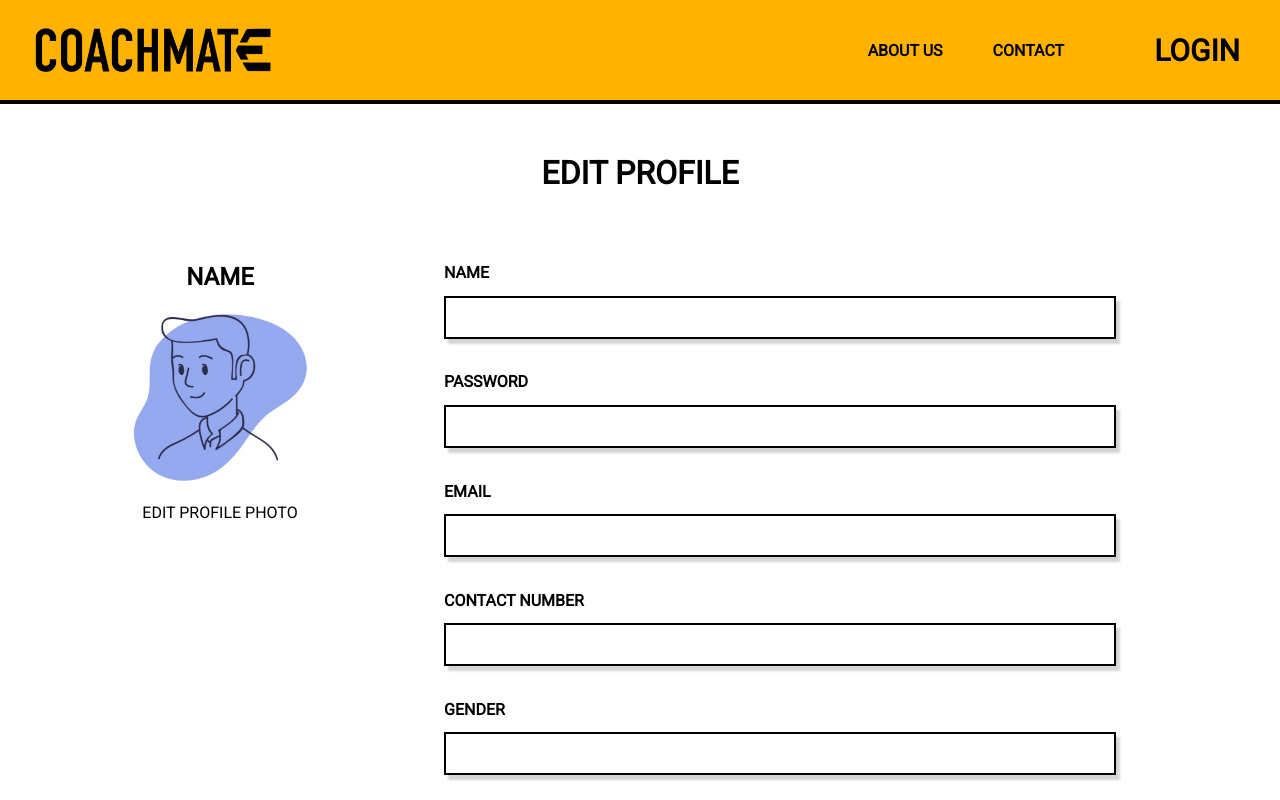
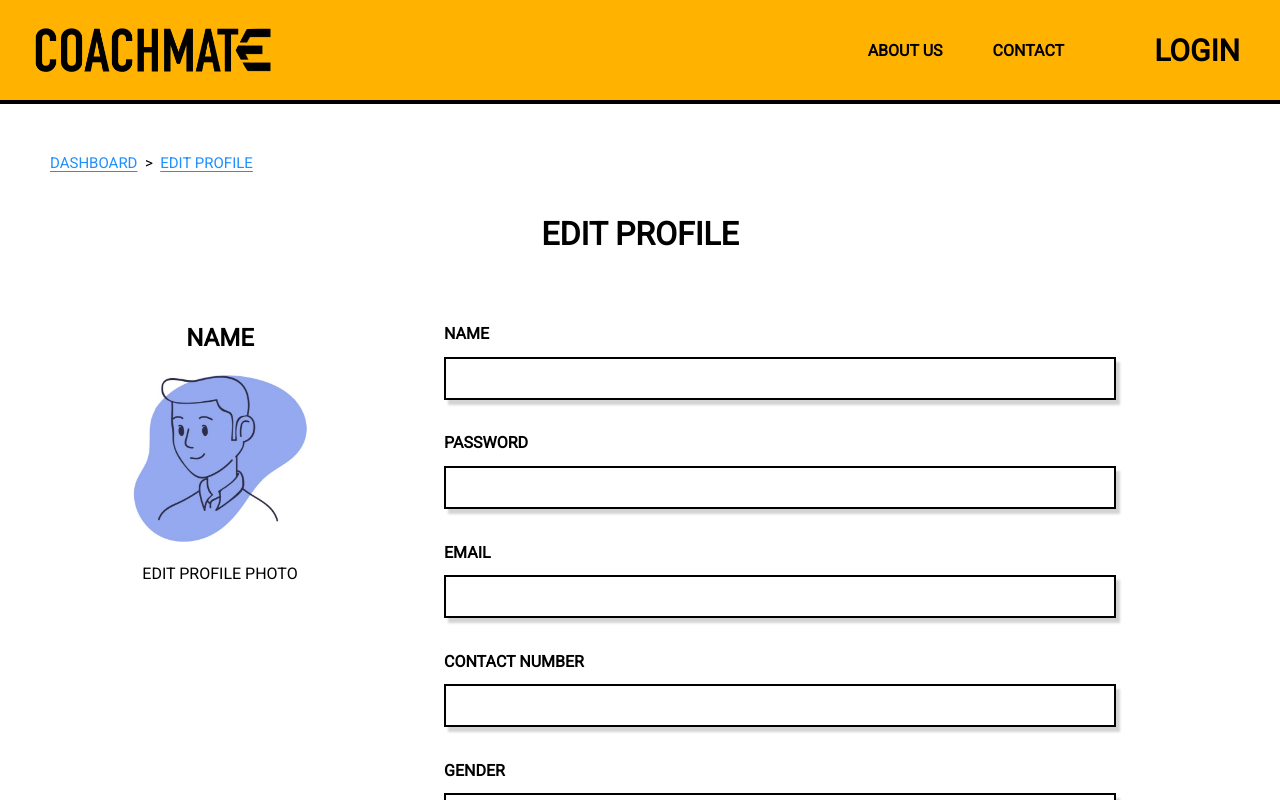
Before and after one commit to The-Collective-unimelb/CoachMate-Frontend, a React (Create React App) app: page /edit-profile in a window 1280 px wide. Shown: the top 800 px of the page. Built offline with nearby package versions, Linux system fonts and the light colour scheme.

Commit message:
Added back navigation

```diff
--- a/src/components/Booking/AthleteBooking.js
+++ b/src/components/Booking/AthleteBooking.js
@@ -2,15 +2,52 @@ import { Link } from "react-router-dom";
 import classes from "./AthleteBooking.module.css";
 
 const DUMMY_VARS = [
-  { date: "10/10/2022", time: "10:00am", coach: "Jett", location: "Nunawading", price: "100", status: "Booked" },
-  { date: "10/10/2022", time: "10:00am", coach: "Pheonix", location: "Clayton", price: "100", status: "Cancelled" },
-  { date: "10/10/2022", time: "10:00am", coach: "Omen", location: "Sunshine", price: "100", status: "Booked" },
-  { date: "10/10/2022", time: "10:00am", coach: "Jade", location: "Glen Waverley", price: "100", status: "Booked" },
+  {
+    date: "10/10/2022",
+    time: "10:00am",
+    coach: "Jett",
+    location: "Nunawading",
+    price: "100",
+    status: "Booked",
+  },
+  {
+    date: "10/10/2022",
+    time: "10:00am",
+    coach: "Pheonix",
+    location: "Clayton",
+    price: "100",
+    status: "Cancelled",
+  },
+  {
+    date: "10/10/2022",
+    time: "10:00am",
+    coach: "Omen",
+    location: "Sunshine",
+    price: "100",
+    status: "Booked",
+  },
+  {
+    date: "10/10/2022",
+    time: "10:00am",
+    coach: "Jade",
+    location: "Glen Waverley",
+    price: "100",
+    status: "Booked",
+  },
 ];
 
 function AthleteBooking() {
   return (
     <div className={classes["vertical-flex"]}>
+      <div className={classes.topbar}>
+        <Link to="/coach-dashboard" className={classes["topbar-text"]}>
+          DASHBOARD
+        </Link>
+        <div>&nbsp; {">"} &nbsp;</div>
+        <Link to="#" className={classes["topbar-text"]}>
+          BOOKING HISTORY
+        </Link>
+      </div>
       <h1>BOOKING HISTORY</h1>
       <div className={classes["history-header"]}>
         <div>DATE</div>
@@ -38,7 +75,6 @@ function AthleteBooking() {
           </div>
         );
       })}
-
     </div>
   );
 }
--- a/src/components/Booking/AthleteBooking.module.css
+++ b/src/components/Booking/AthleteBooking.module.css
@@ -1,6 +1,20 @@
 .vertical-flex {
   padding: 30px 100px 30px 100px;
   text-align: left;
+}
+
+.topbar {
+  display: flex;
+  align-self: flex-start;
+  font-size: 15px;
+  padding-bottom: 40px;
+}
+
+.topbar-text {
+  color: dodgerblue;
+  text-decoration: underline;
+  text-underline-offset: 3px;
+  padding-bottom: 3px;
 }
 
 .history-header {
--- a/src/components/pages/CoachProfile.js
+++ b/src/components/pages/CoachProfile.js
@@ -1,9 +1,19 @@
 import classes from "./CoachProfile.module.css";
 import pfp from "../../assets/pfp-blue.jpg";
+import { Link } from "react-router-dom";
 
 function CoachProfile() {
   return (
     <div className={classes["vertical-flex"]}>
+      <div className={classes.topbar}>
+        <Link to="/coach-dashboard" className={classes["topbar-text"]}>
+          DASHBOARD
+        </Link>
+        <div>&nbsp; {'>'} &nbsp;</div>
+        <Link to="#" className={classes["topbar-text"]}>
+          PROFILE
+        </Link>
+      </div>
       <h1 className={classes["heading"]}>COACH PROFILE</h1>
       <div className={classes["horizontal-flex"]}>
         <div className={classes["profile-pic-column"]}>
--- a/src/components/pages/CoachProfile.module.css
+++ b/src/components/pages/CoachProfile.module.css
@@ -3,6 +3,20 @@
   display: flex;
   flex-direction: column;
   align-items: center;
+}
+
+.topbar {
+  display: flex;
+  align-self: flex-start;
+  font-size: 15px;
+  padding-bottom: 40px;
+}
+
+.topbar-text {
+  color: dodgerblue;
+  text-decoration: underline;
+  text-underline-offset: 3px;
+  padding-bottom: 3px;
 }
 
 .heading {
@@ -32,7 +46,6 @@
   p {
     text-align: center;
   }
-
 }
 
 .profile-pic-column {
--- a/src/components/pages/EditProfile.js
+++ b/src/components/pages/EditProfile.js
@@ -1,10 +1,20 @@
 import classes from "./EditProfile.module.css";
 import pfp from "../../assets/pfp-blue.jpg";
 import Card from "../UI/Card";
+import { Link } from "react-router-dom";
 
 function EditProfile() {
   return (
     <div className={classes["vertical-flex"]}>
+      <div className={classes.topbar}>
+        <Link to="/coach-dashboard" className={classes["topbar-text"]}>
+          DASHBOARD
+        </Link>
+        <div>&nbsp; {">"} &nbsp;</div>
+        <Link to="#" className={classes["topbar-text"]}>
+          EDIT PROFILE
+        </Link>
+      </div>
       <h1 className={classes["heading"]}>EDIT PROFILE</h1>
       <div className={classes["horizontal-flex"]}>
         <div className={classes["profile-pic-column"]}>
--- a/src/components/pages/EditProfile.module.css
+++ b/src/components/pages/EditProfile.module.css
@@ -33,6 +33,20 @@
   display: flex;
   flex-direction: column;
   align-items: center;
+}
+
+.topbar {
+  display: flex;
+  align-self: flex-start;
+  font-size: 15px;
+  padding-bottom: 40px;
+}
+
+.topbar-text {
+  color: dodgerblue;
+  text-decoration: underline;
+  text-underline-offset: 3px;
+  padding-bottom: 3px;
 }
 
 .heading {
```
Lines whose indentation alone changed are shown as unchanged.
